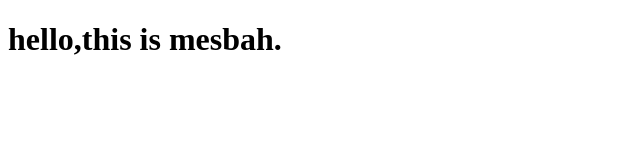
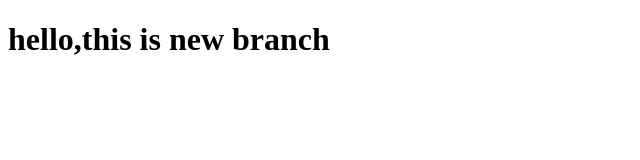
Before and after one commit to jacobs2000/myproject, a plain HTML site: page index.html in a window 1280 px wide. Shown: the whole page, without its empty margins (0-640 px from the left). Drawn offline with Linux system fonts and the light colour scheme.

```diff
--- a/index.html
+++ b/index.html
@@ -7,7 +7,7 @@
     <title>Document</title>
 </head>
 <body>
-    <h1>hello,this is mesbah.</h1>
+    <h1>hello,this is new branch </h1>
 
 <script src="app.js"></script>
 
```
